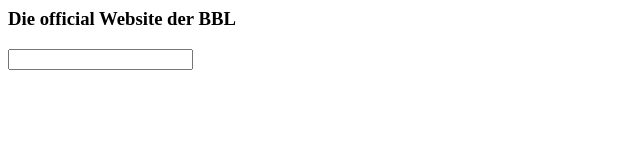
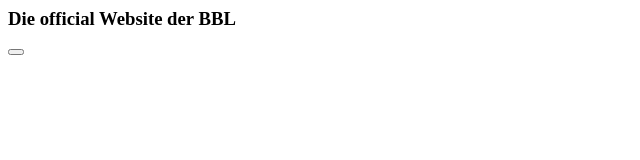
Before and after one commit to Lokrogaming/BBL, a plain HTML site: page start.html in a window 1280 px wide. Shown: the whole page, without its empty margins (0-640 px from the left). Drawn offline with Linux system fonts and the light colour scheme.

Commit message:
Update start.html

```diff
--- a/start.html
+++ b/start.html
@@ -6,5 +6,7 @@
 <body>
   <h3>Die official Website der BBL</h3>
 
-  <input
+  <button href="downloader-hub.html">
+
 </body>
+</html>
```
